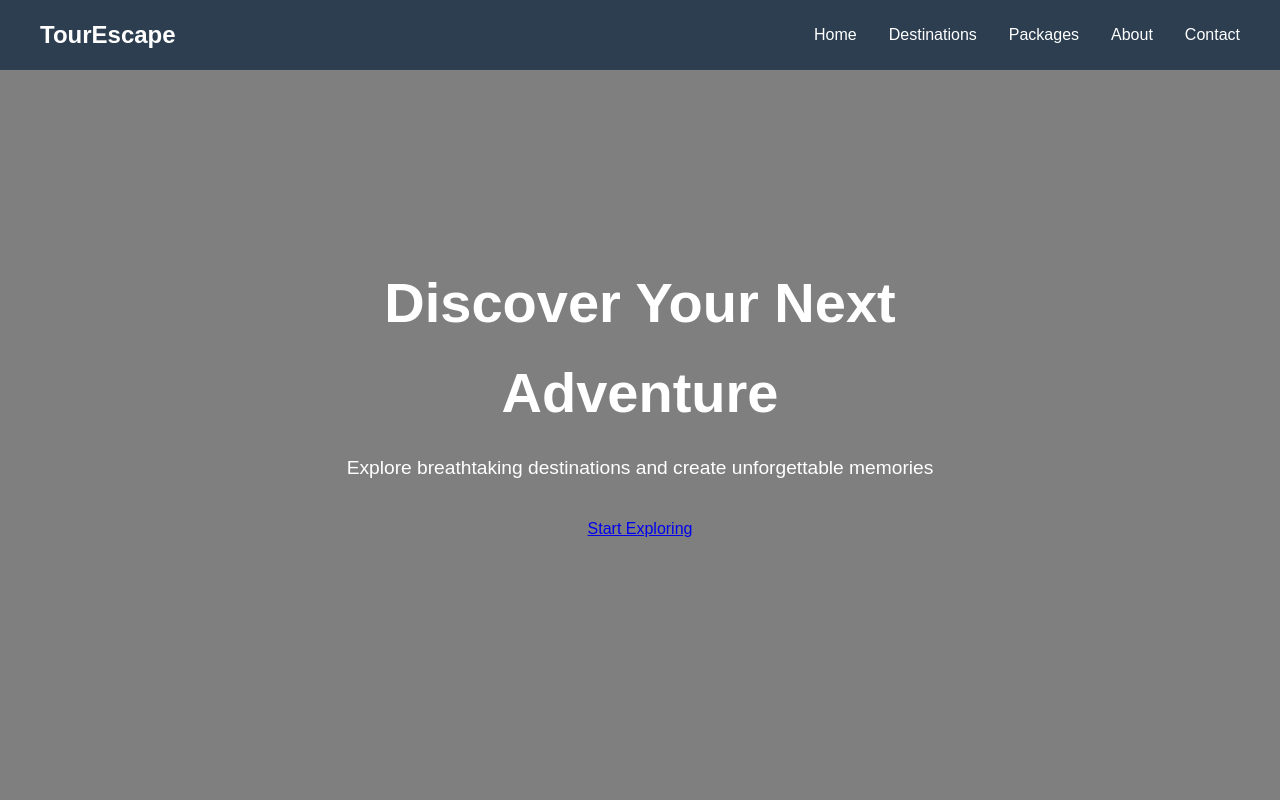
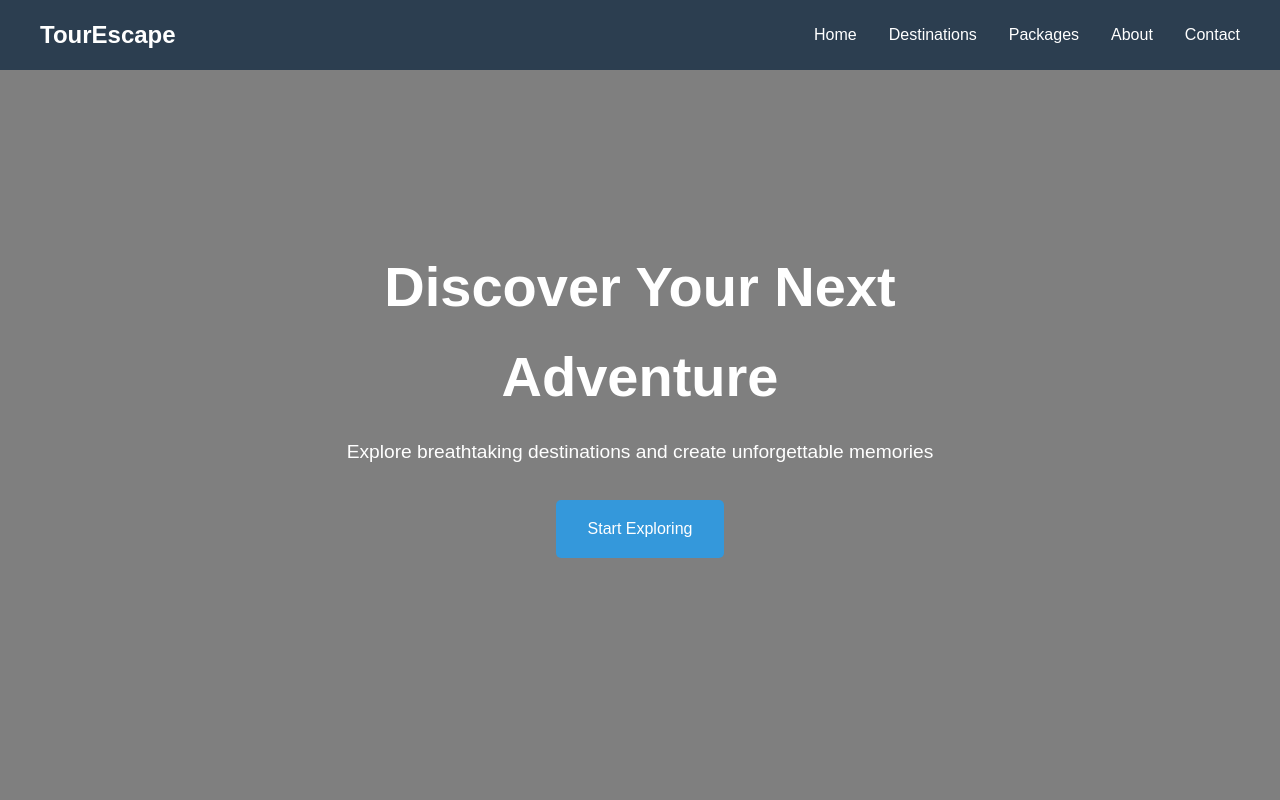
Before and after one commit to DilukM/TourEscape, a plain HTML site: page pages/home.html in a window 1280 px wide. Shown: the top 800 px of the page. Drawn offline with Linux system fonts and the light colour scheme; a script that the page names is missing.

Commit message:
Add CTA button styles for enhanced user engagement

```diff
--- a/css/home.css
+++ b/css/home.css
@@ -26,3 +26,18 @@
     margin-bottom: 2rem;
     animation: fadeInUp 1s ease;
 }
+
+.cta-button {
+    display: inline-block;
+    padding: 1rem 2rem;
+    background-color: #3498db;
+    color: white;
+    text-decoration: none;
+    border-radius: 5px;
+    transition: background-color 0.3s ease;
+    animation: fadeIn 1.5s ease;
+}
+
+.cta-button:hover {
+    background-color: #2980b9;
+}
```
